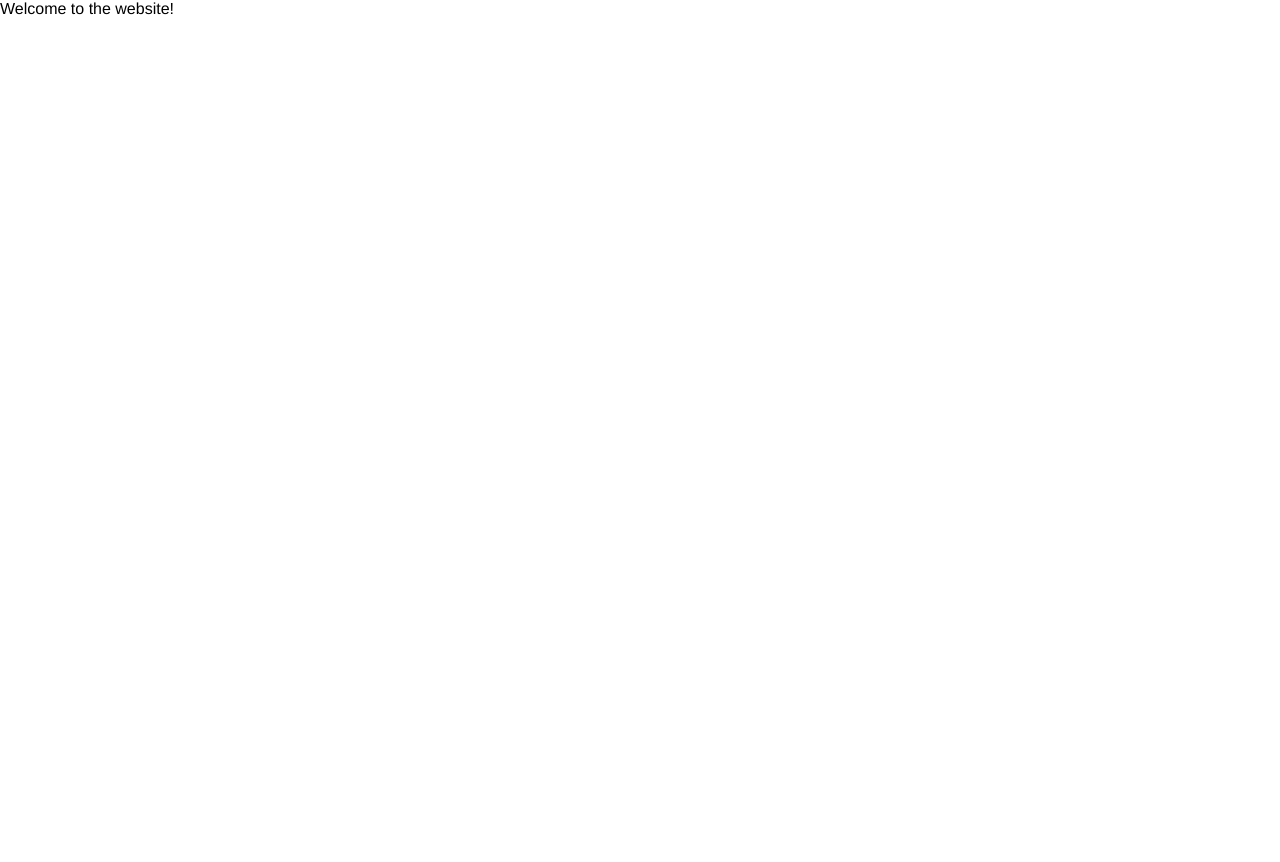
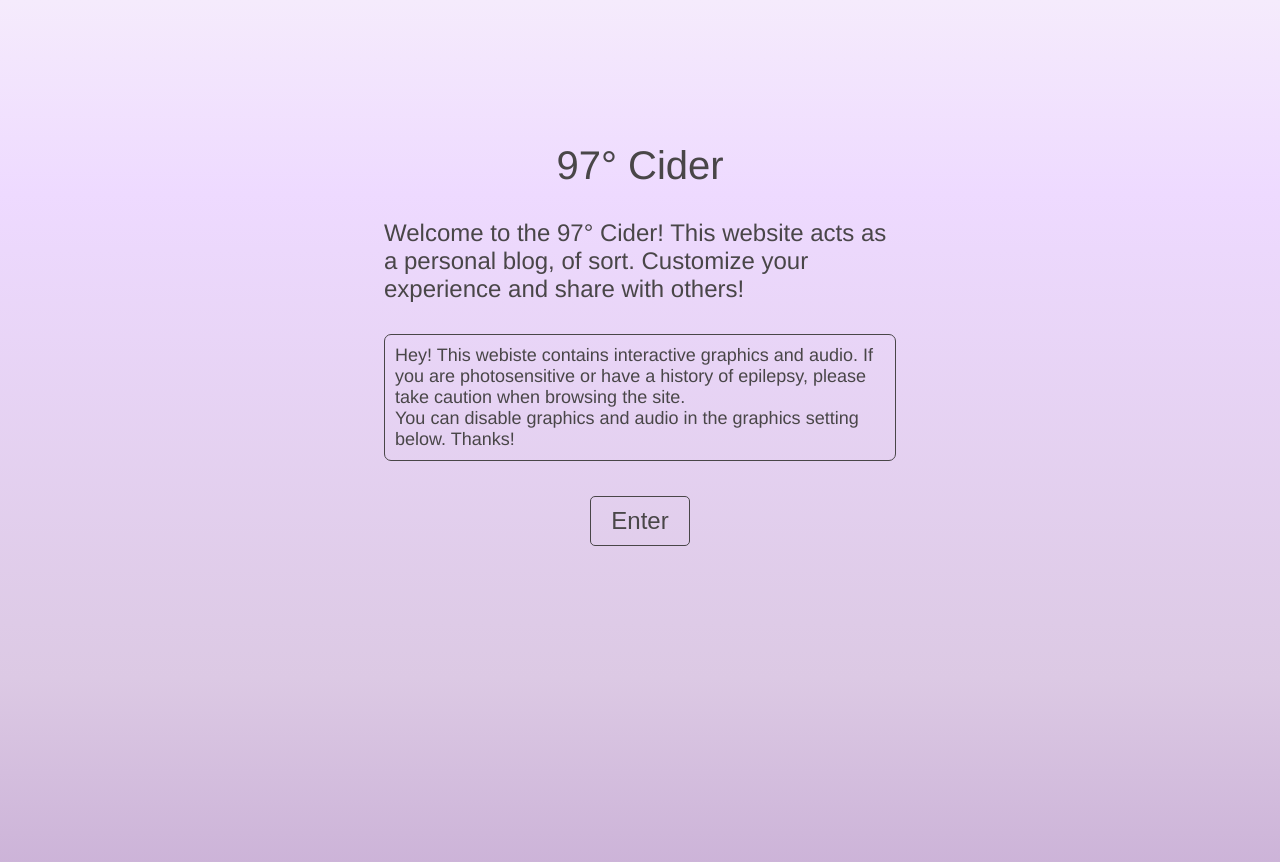
Before and after one commit to 97cider/97-degree-cider, a Vue app in the folder client/: page / in a window 1280 px wide. Shown: the top 862 px of the page. Before the commit the page ends 800 px from the top, so only its background shows below. Built offline with nearby package versions, Linux system fonts and the light colour scheme.

Commit message:
Added Styling ;art: and Routing To Intro Page

```diff
--- a/client/src/pages/Intro.vue
+++ b/client/src/pages/Intro.vue
@@ -1,6 +1,22 @@
 <template>
   <div id="app">
-    Welcome to the website!
+      <div class="intro">
+        <div class="intro-header">97° Cider</div>
+        <div class="intro-item">
+            <div class="intro-desc">
+                Welcome to the 97° Cider!
+                This website acts as a personal blog, of sort. Customize your experience and share with others!
+            </div>
+        </div>
+        <div class="intro-item">
+            <div class="intro-warning">
+                Hey! This webiste contains interactive graphics and audio. If you are photosensitive or have a history of epilepsy, please take caution when browsing the site.<br>You can disable graphics and audio in the graphics setting below. Thanks!
+            </div>
+        </div>
+        <div class="intro-item">
+            <router-link to="/cafe" tag="button" class="intro-button">Enter</router-link>
+        </div>
+    </div>
   </div>
 </template>
 
@@ -9,3 +25,82 @@ export default {
   name: 'Intro',
 }
 </script>
+
+<style lang="scss">
+
+.intro {
+    height: 100vh;
+    widows: 100vw;
+    font-size: 40px;
+    padding-left: 30%;
+    padding-right: 30%;
+    padding-top: 10%;
+    display: flex;
+    flex-direction: column;
+    color: #494648;
+
+    background: rgb(245,235,252);
+    background: -moz-linear-gradient(180deg, rgba(245,235,252,1) 0%, rgba(238,218,255,1) 21%, rgba(220,201,228,1) 73%, rgba(199,172,212,1) 100%);
+    background: -webkit-linear-gradient(180deg, rgba(245,235,252,1) 0%, rgba(238,218,255,1) 21%, rgba(220,201,228,1) 73%, rgba(199,172,212,1) 100%);
+    background: linear-gradient(180deg, rgba(245,235,252,1) 0%, rgba(238,218,255,1) 21%, rgba(220,201,228,1) 73%, rgba(199,172,212,1) 100%);
+    filter: progid:DXImageTransform.Microsoft.gradient(startColorstr="#f5ebfc",endColorstr="#c7acd4",GradientType=1);
+}
+
+.intro-header {
+    text-align: center;
+    padding-top: 3%;
+    padding-bottom: 3%;
+}
+
+.intro-desc {
+    font-size: 24px;
+}
+
+.intro-item {
+    padding-top: 3%;
+    padding-bottom: 3%;
+    margin: 0 auto;
+}
+
+.intro-button {
+    font-size: 24px;
+    color: #494648;
+    padding-left: 20px;
+    padding-right: 20px;
+
+    padding-top: 10px;
+    padding-bottom: 10px;
+
+    text-align: center;
+    text-decoration: none;
+    display: inline-block;
+
+    background-color: Transparent;
+
+    border-radius: 5px;
+    border-width: 1px;
+    border-color: #494648;
+    border-style: solid;
+
+    margin: 4px 2px;
+    cursor: pointer;
+}
+
+@media screen and (max-width: 600px){
+    .intro{
+        padding-left:10%;
+        padding-right: 10%;
+        padding-top: 10%;
+    }
+}
+
+.intro-warning {
+    font-size: 18px;
+    padding: 10px;
+    border-width: 1px;
+    border-style: solid;
+    border-radius: 7px;
+    border-color: #494648;
+}
+
+</style>
```
